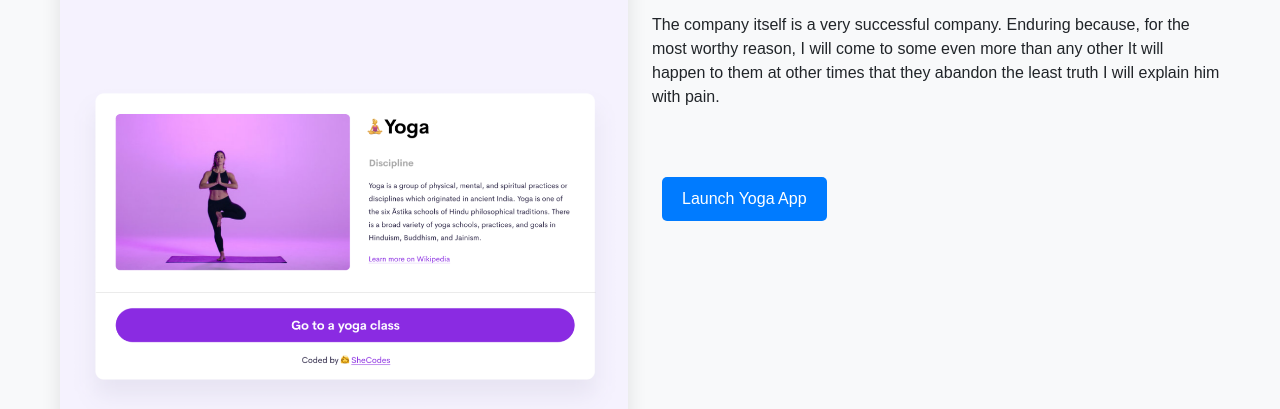
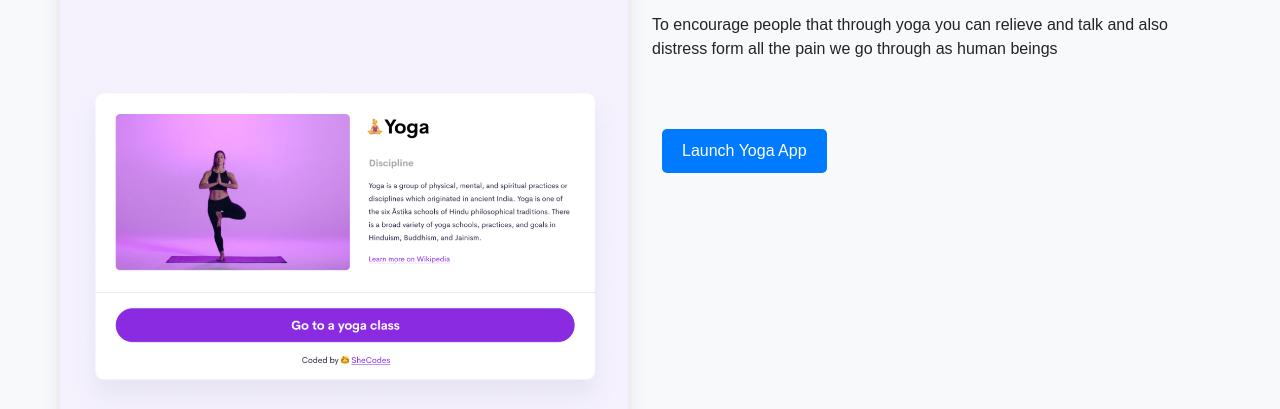
Before and after one commit to Oluhle-Manzi/Shecodes-React, a plain HTML site: page index.html in a window 1280 px wide. Shown: the part 391-800 px from the top of the page. Drawn offline with nearby package versions, Linux system fonts and the light colour scheme.

Commit message:
Update index.html

```diff
--- a/index.html
+++ b/index.html
@@ -93,10 +93,7 @@
         <div class="col-sm-6">
           <h2 class="mb-3">Yoga app</h2>
           <p>
-            The company itself is a very successful company. Enduring
-             because, for the most worthy reason, I will come to some even more than any other
-             It will happen to them at other times that they abandon the least truth
-             I will explain him with pain.
+            To encourage people that through yoga you can relieve and talk and also distress form all the pain we go through as human beings
           </p>
           <div class="mt-5">
             <a href="#" class="primary-link project-link" title="Yoga project">Launch Yoga App</a>
```
